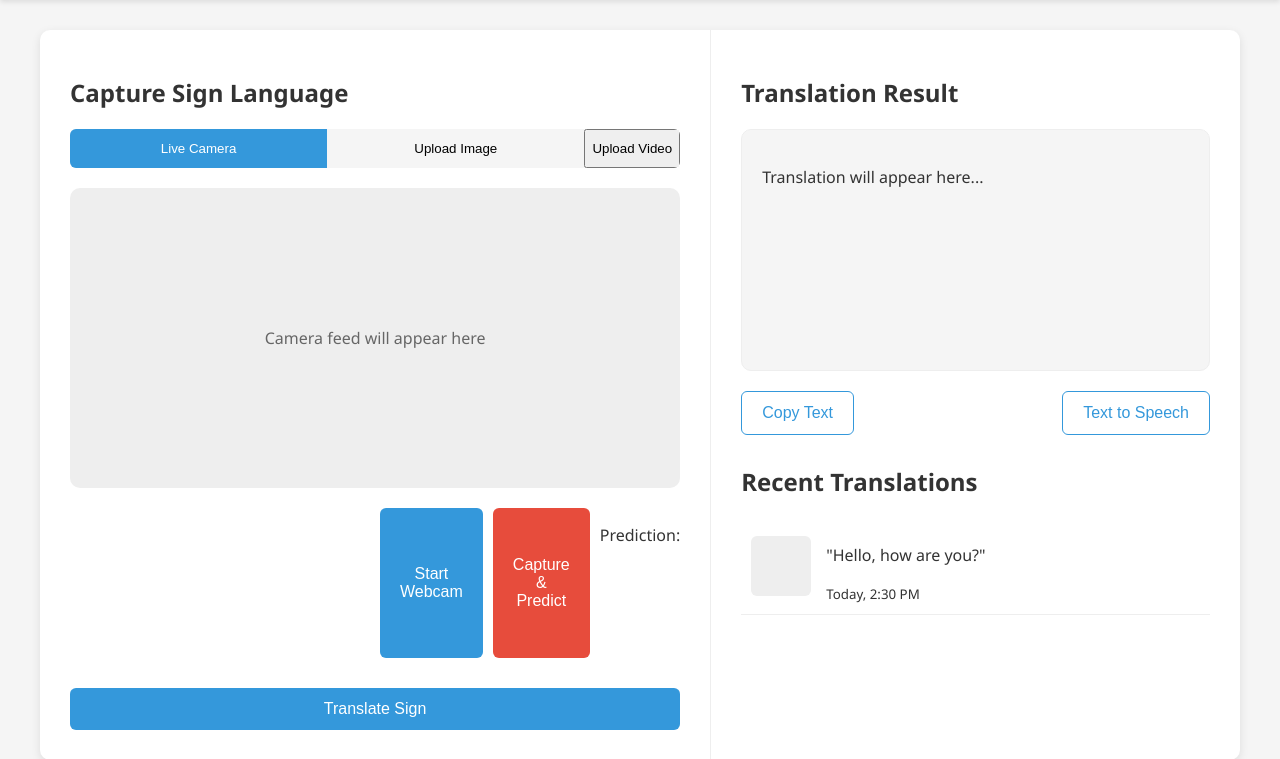
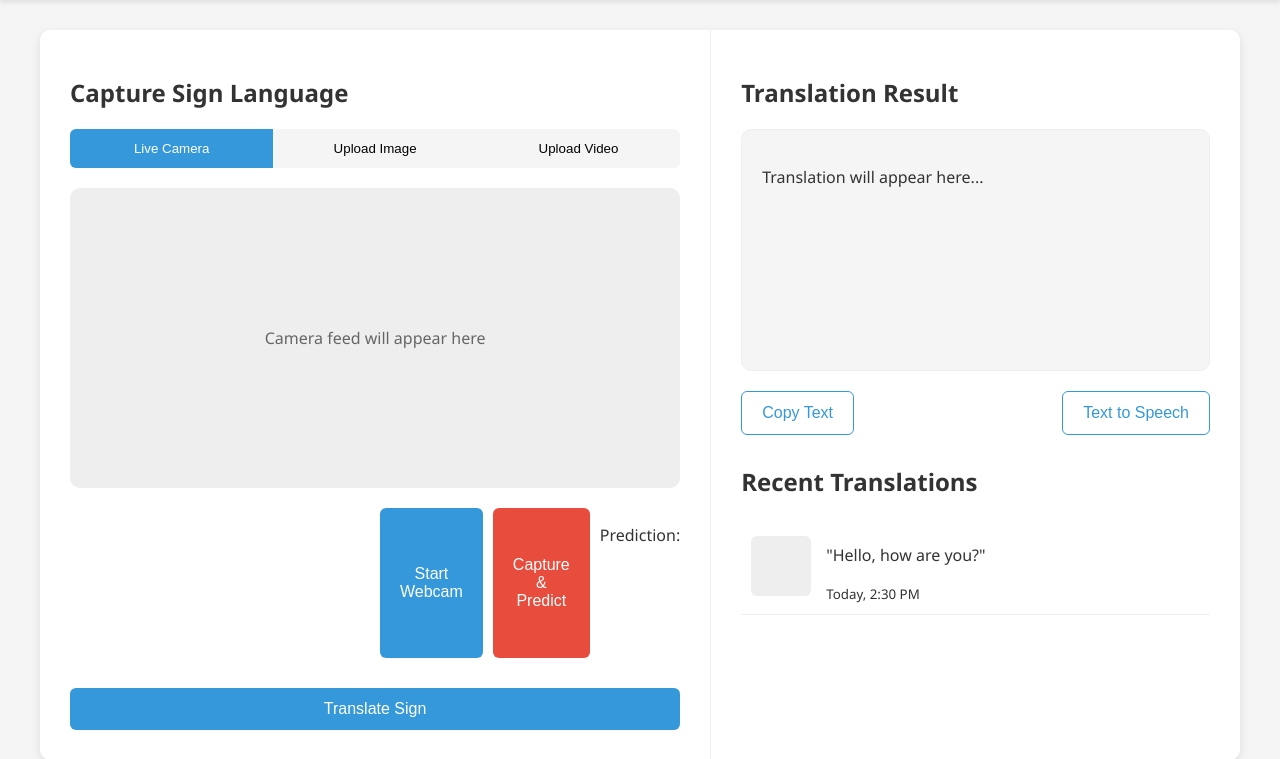
Before and after one commit to Simo56a0/tflite, a Flask app: page / in a window 1280 px wide. Shown: the part 72-831 px from the top of the page. Run offline with Flask 3, Linux system fonts and the light colour scheme.

Commit message:
Update index.html

```diff
--- a/templates/index.html
+++ b/templates/index.html
@@ -342,7 +342,7 @@
                 <div class="toggle-section">
                     <button class="toggle-btn active" data-tab="camera">Live Camera</button>
                     <button class="toggle-btn" data-tab="upload">Upload Image</button>
-                    <button id="uploadVideoBtn class="toggle-btn" data-tab="video-upload">Upload Video</button> <!-- Added Video Upload Tab -->
+                    <button  class="toggle-btn" data-tab="video-upload">Upload Video</button> <!-- Added Video Upload Tab -->
                 </div>
 
 
```
